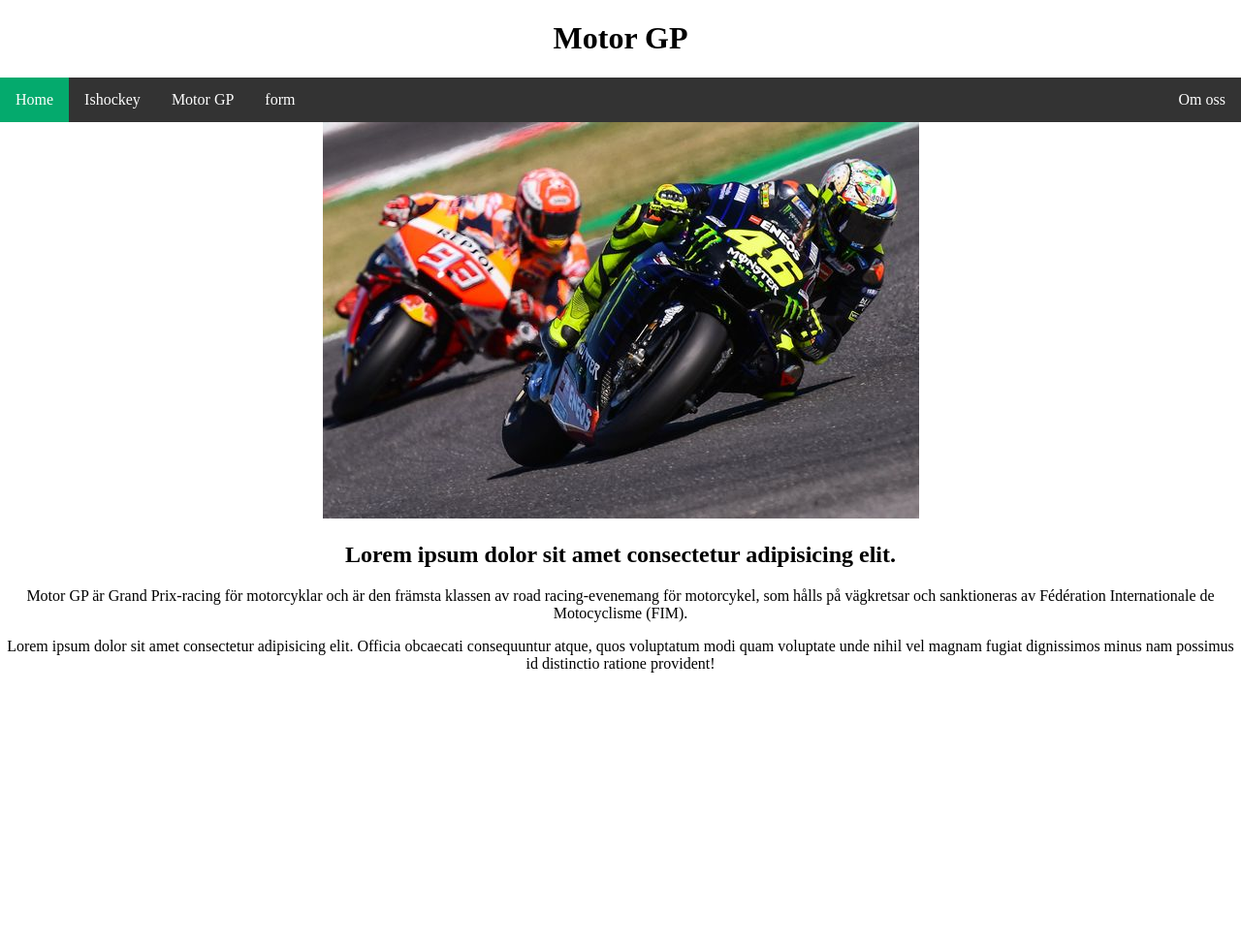
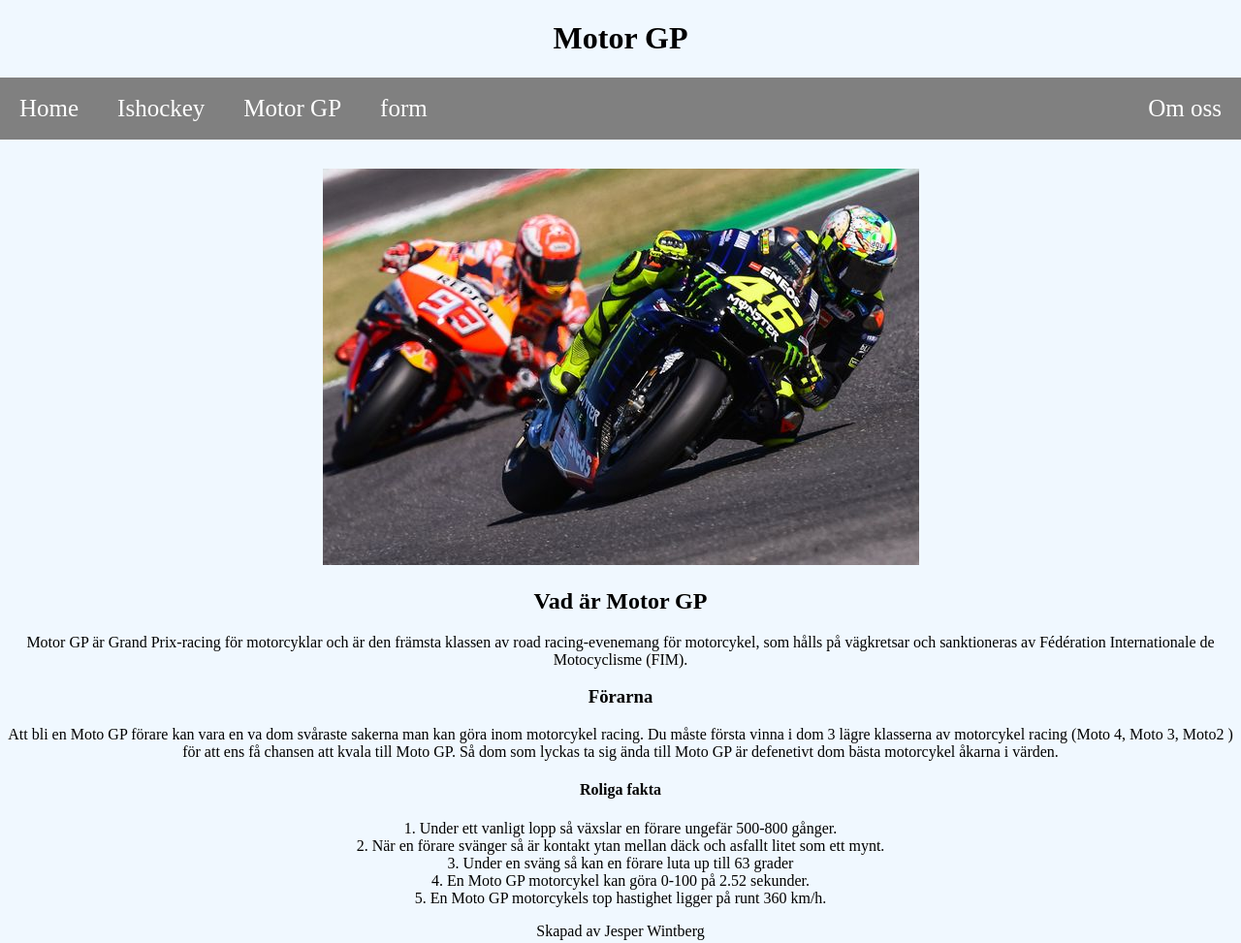
Before and after one commit to JesperWintberg/SlutProject-Web, a plain HTML site: page Sport2/Start2.html in a window 1280 px wide. Shown: the whole page at 97% size. Before the commit the page ends 800 px from the top, so only its background shows below. Drawn offline with Linux system fonts and the light colour scheme.

Commit message:
Fixat nav menyn, samt lagt till mer text CSS WIP

```diff
--- a/Sport2/Start2.html
+++ b/Sport2/Start2.html
@@ -11,27 +11,43 @@
             <h1> Motor GP </h1>
         </header>
         <nav>
-            <ul class="topnav">
-                <li><a class="active" href="/index.html">Home</a></li>
+            <ul>
+                <li><a href="/index.html">Home</a></li>
                 <li><a href="/Sport1/Start.html">Ishockey</a></li>
                 <li><a href="/Sport2/Start2.html">Motor GP</a></li>
                 <li><a href="/Form.html">form</a></li>
-                <li class="right"><a href="/info.html">Om oss</a></li>
-              </ul>
+                <li><a href="/info.html">Om oss</a></li>
+            </ul>
         </nav>
         <main>
             <img src="/Bilder/0_GettyImages-1168049682.jpg" alt="Två MotoGP förare">
-            <h2> Lorem ipsum dolor sit amet consectetur adipisicing elit.</h2>
+            <h2> Vad är Motor GP </h2>
             <p>
                 Motor GP är Grand Prix-racing för motorcyklar och är den främsta klassen av road racing-evenemang för motorcykel,
                 som hålls på vägkretsar och sanktioneras av Fédération Internationale de Motocyclisme (FIM).
             </p>
+
+            <h3> Förarna </h3>
+            <p>
+                Att bli en Moto GP förare kan vara en va dom svåraste sakerna man kan göra inom motorcykel racing.
+                Du måste första vinna i dom 3 lägre klasserna av motorcykel racing (Moto 4, Moto 3, Moto2 )
+                för att ens få chansen att kvala till Moto GP. Så dom som lyckas ta sig ända till Moto GP
+                är defenetivt dom bästa motorcykel åkarna i värden.
+            </p>
+
+            <h4> Roliga fakta </h4>
+            <p>
+                1. Under ett vanligt lopp så växslar en förare ungefär 500-800 gånger.<br>
+                2. När en förare svänger så är kontakt ytan mellan däck och asfallt litet som ett mynt.<br>
+                3. Under en sväng så kan en förare luta up till 63 grader <br>
+                4. En Moto GP motorcykel kan göra 0-100 på 2.52 sekunder. <br>
+                5. En Moto GP motorcykels top hastighet ligger på runt 360 km/h.<br>
+
+            </p>
         </main>
         <footer>
             <p>
-                Lorem ipsum dolor sit amet consectetur adipisicing elit. Officia obcaecati consequuntur
-                atque, quos voluptatum modi quam voluptate unde nihil vel magnam fugiat dignissimos minus
-                nam possimus id distinctio ratione provident!
+                Skapad av Jesper Wintberg
             </p>
         </footer>
     </div>
--- a/style.css
+++ b/style.css
@@ -29,35 +29,48 @@ footer{
     grid-area: footer;
 }
 
+img{
+    margin-top: 30px;
+}
+
 /* Nav bar (nav bar är tagen fårn https://www.w3schools.com/css/css_navbar_horizontal.asp) */
 
-
-body {margin: 0;}
-
-ul.topnav {
+ul{
     list-style-type: none;
     margin: 0;
     padding: 0;
     overflow: hidden;
-  background-color: #333;
+    background-color: gray;
 }
 
-ul.topnav li {float: left;}
+ul li{
+    float: left;
+}
 
-ul.topnav li a {
+ul li a{
     display: block;
     color: white;
     text-align: center;
-  padding: 14px 16px;
+    padding: 18px 20px;
     text-decoration: none;
+    font-size: 25px;
 }
 
-ul.topnav li a:hover:not(.active) {background-color: #111;}
+li:nth-child(5){
+    float: right;
+}
 
-ul.topnav li a.active {background-color: #04AA6D;}
 
-ul.topnav li.right {float: right;}
 
+/* Main */
+#main >.wrapper{
+    background-color: whitesmoke;
+}
+
+/* Start */
+ #Start >.wrapper{
+    background-color: aliceblue;
+ }
 
 /* Historia */
 #Historia img{
@@ -76,14 +89,16 @@ ul.topnav li.right {float: right;}
 }
 
 
+
+
 @media screen and(max-width:600px){
     ul.topnav li.right,
     ul.topnav li {float: none;}
 
     body{
         display: grid;
-        grid-template-columns: 1fr 1fr 1fr;
-        grid-template-rows: auto;
+        grid-template-columns: 1fr;
+        grid-template-rows: 60px 40px auto 80px;
         grid-template-areas:
         "header" "header"
         "nav" "nav"
```
Also changed, not shown: Form.html (+9 -7 lines), Sport1/Start.html (+5 -5 lines), index.html (+5 -10 lines), info.html (+10 -9 lines). Lines whose indentation alone changed are shown as unchanged.
